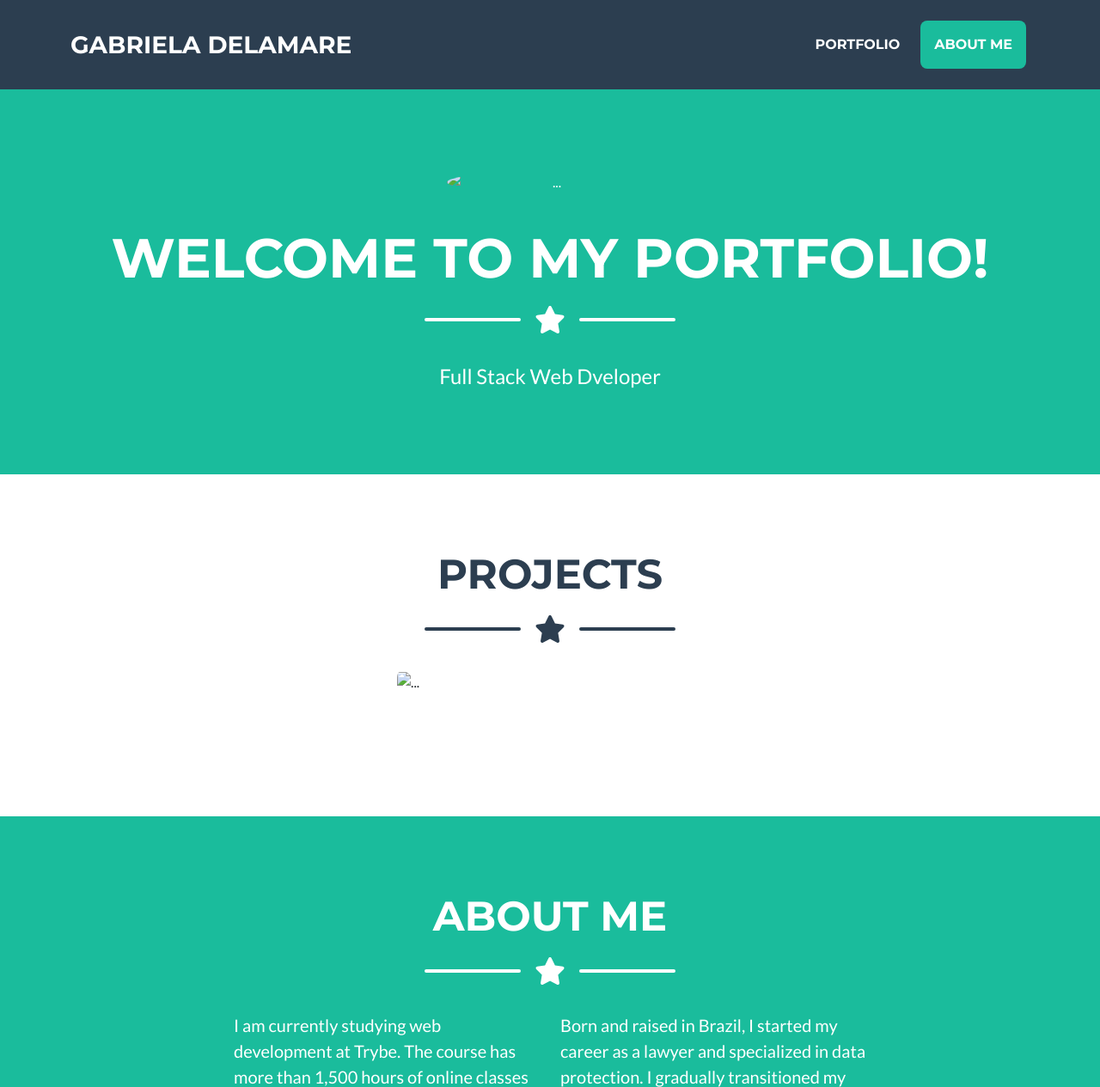
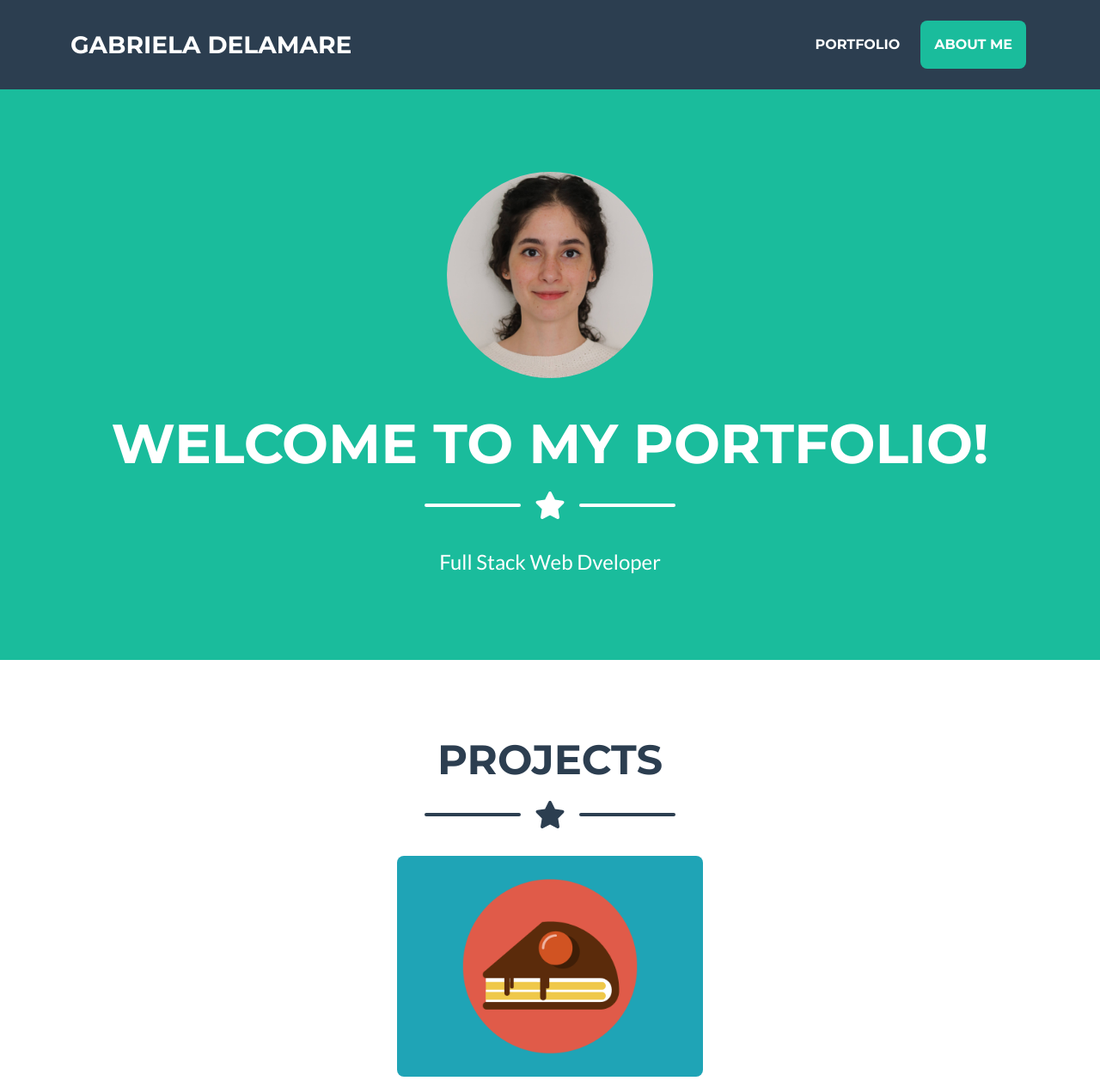
Before and after one commit to gabrieladnr/Gabrieladnr.github.io, a plain HTML site: page index.html in a window 1280 px wide. Shown: the top 1265 px of the page at 86% size. Drawn offline with nearby package versions, Linux system fonts and the light colour scheme; files whose address does not match are found by name.

Commit message:
move dir

```diff
--- a/index.html
+++ b/index.html
@@ -38,7 +38,7 @@
         <header class="masthead bg-primary text-white text-center">
             <div class="container d-flex align-items-center flex-column">
                 <!-- Masthead Avatar Image-->
-                <img class="masthead-avatar mb-5" src="assets/img/fotoavatar.jpg" alt="..." />
+                <img class="masthead-avatar mb-5" src="fotoavatar.jpg" alt="..." />
                 <!-- Masthead Heading-->
                 <h1 class="masthead-heading text-uppercase mb-0">WELCOME TO MY PORTFOLIO!</h1>
                 <!-- Icon Divider-->
@@ -79,7 +79,7 @@
                             <div class="portfolio-item-caption d-flex align-items-center justify-content-center h-100 w-100">
                                 <div class="portfolio-item-caption-content text-center text-white"><i class="fas fa-plus fa-3x"></i></div>
                             </div>
-                            <img class="img-fluid" src="assets/img/portfolio/cake.png" alt="..." />
+                            <img class="img-fluid" src="cake.png" alt="..." />
                         </div>
                     </div>
                     <!-- Portfolio Item 3-->
@@ -235,7 +235,7 @@
                                         <div class="divider-custom-line"></div>
                                     </div>
                                     <!-- Portfolio Modal - Image-->
-                                    <img class="img-fluid rounded mb-5" src="assets/img/portfolio/cake.png" alt="..." />
+                                    <img class="img-fluid rounded mb-5" src="cake.png" alt="..." />
                                     <!-- Portfolio Modal - Text-->
                                     <p class="mb-4">This project was developed in a group during the Trybe course for Full Stack Web Developers. </br>
                                         The application consists of a revenue website focused on mobile devices. </br>
```
Also changed, not shown: cake.png (renamed from startbootstrap-freelancer-gh-pages/assets/img/portfolio/cake.png), fotoavatar.jpg (renamed from startbootstrap-freelancer-gh-pages/assets/img/fotoavatar.jpg), portfolio/avataaars.svg (renamed from startbootstrap-freelancer-gh-pages/assets/img/portfolio/avataaars.svg), portfolio/cabin.png (renamed from startbootstrap-freelancer-gh-pages/assets/img/portfolio/cabin.png), portfolio/circus.png (renamed from startbootstrap-freelancer-gh-pages/assets/img/portfolio/circus.png), portfolio/favicon.ico (renamed from startbootstrap-freelancer-gh-pages/assets/img/portfolio/favicon.ico), portfolio/game.png (renamed from startbootstrap-freelancer-gh-pages/assets/img/portfolio/game.png), portfolio/safe.png (renamed from startbootstrap-freelancer-gh-pages/assets/img/portfolio/safe.png), portfolio/submarine.png (renamed from startbootstrap-freelancer-gh-pages/assets/img/portfolio/submarine.png).
